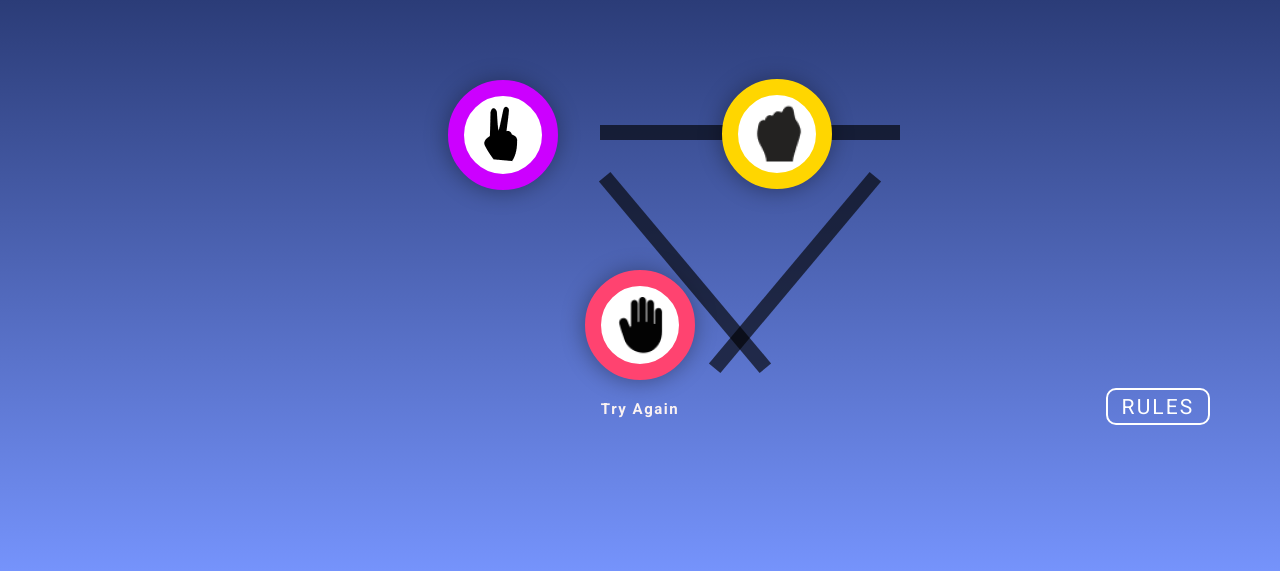
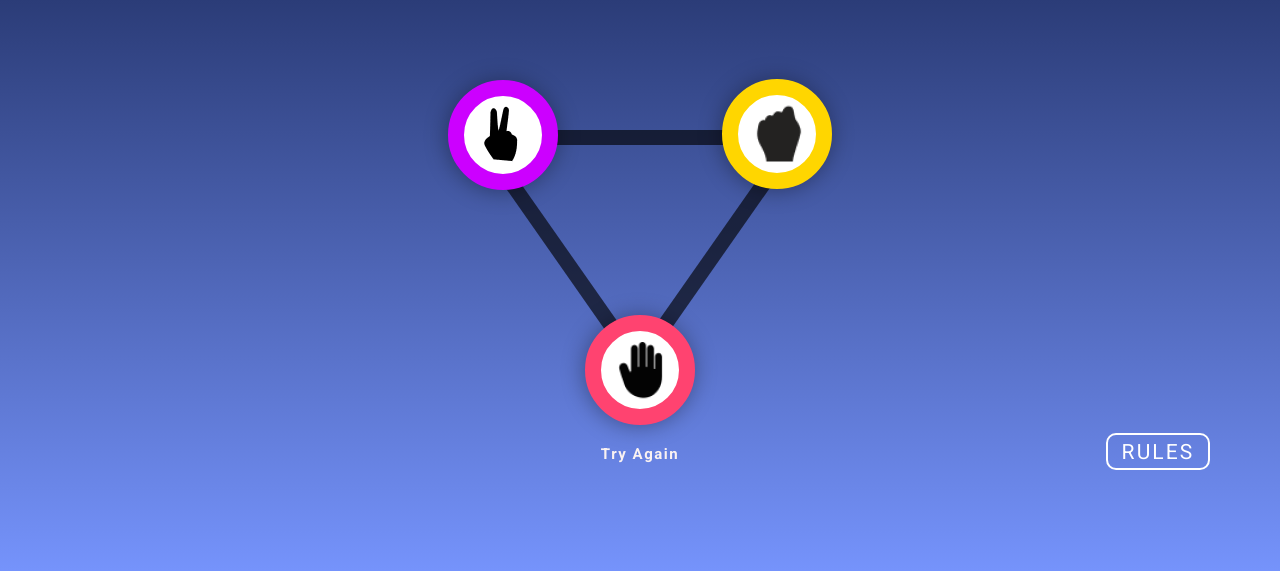
Before and after one commit to amrit-911/stone_paper_scissor, a plain HTML site: page index.html in a window 1280 px wide. Shown: the part 225-800 px from the top of the page. Drawn offline with Linux system fonts and the light colour scheme.

Commit message:
Update style.css

```diff
--- a/style.css
+++ b/style.css
@@ -70,26 +70,28 @@ body {
 }
 
 .img1 {
-    position: absolute;
-    top: 350px;
-    left: 600px
+    position: relative;
+    margin: auto;
+    bottom: 140px;
 }
 
 .img2 {
-    position: absolute;
-    top: 490px;
-    left: 560px;
-    transform: rotate(50deg);
-    width: 250px;
+    position: relative;
+    margin: auto;
+    transform: rotate(55deg);
+    bottom: 40px;
+    right: 80px;
 }
 
 .img3 {
+    position: relative;
     width: 250px;
-    position: absolute;
-    top: 490px;
-    left: 670px;
-    transform: rotate(-50deg);
+    margin: auto;
+    bottom: 40px;
+    transform: rotate(-55deg);
+    left: 65px;
 }
+
 
 .main {
     display: flex;
```
